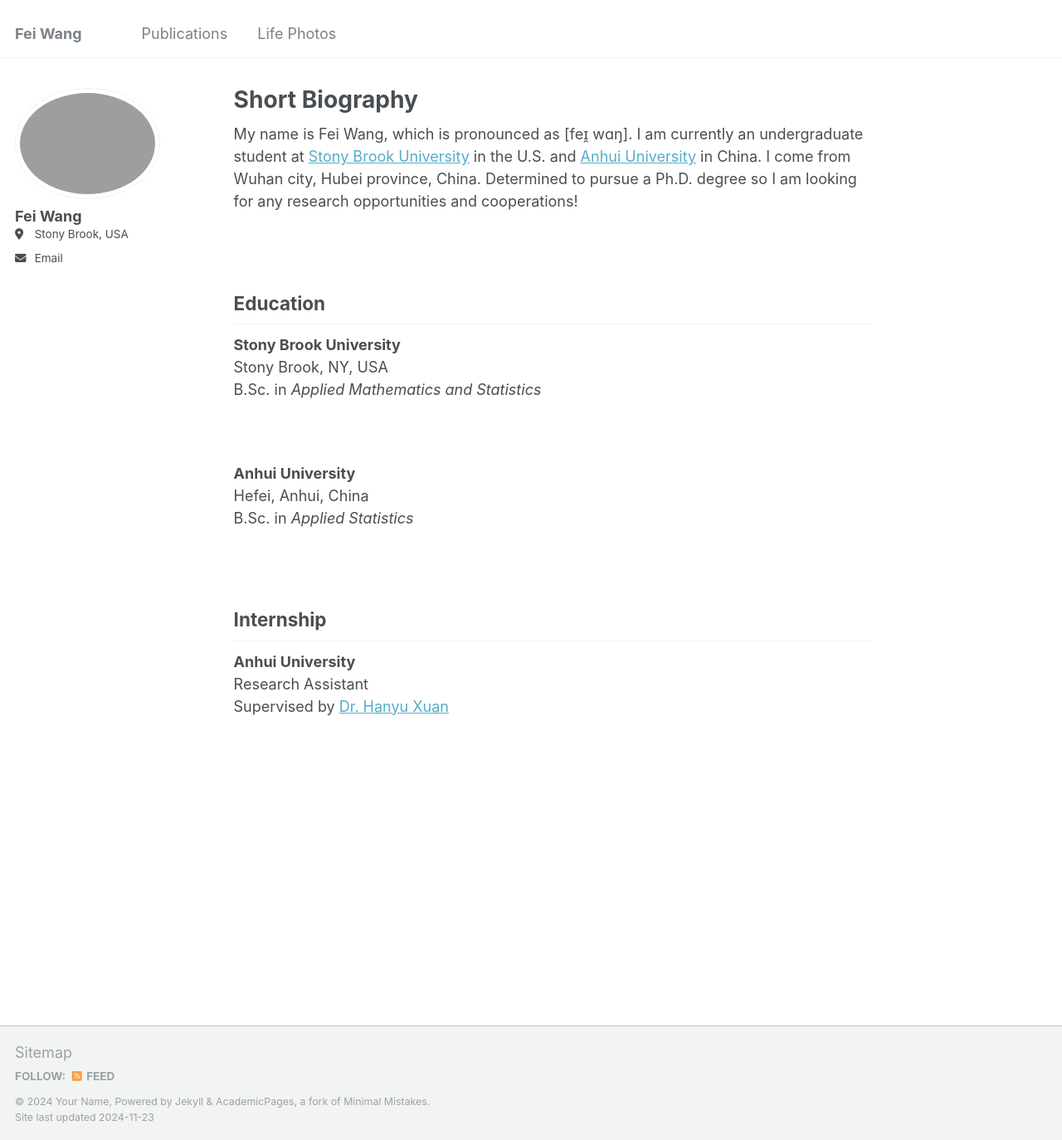
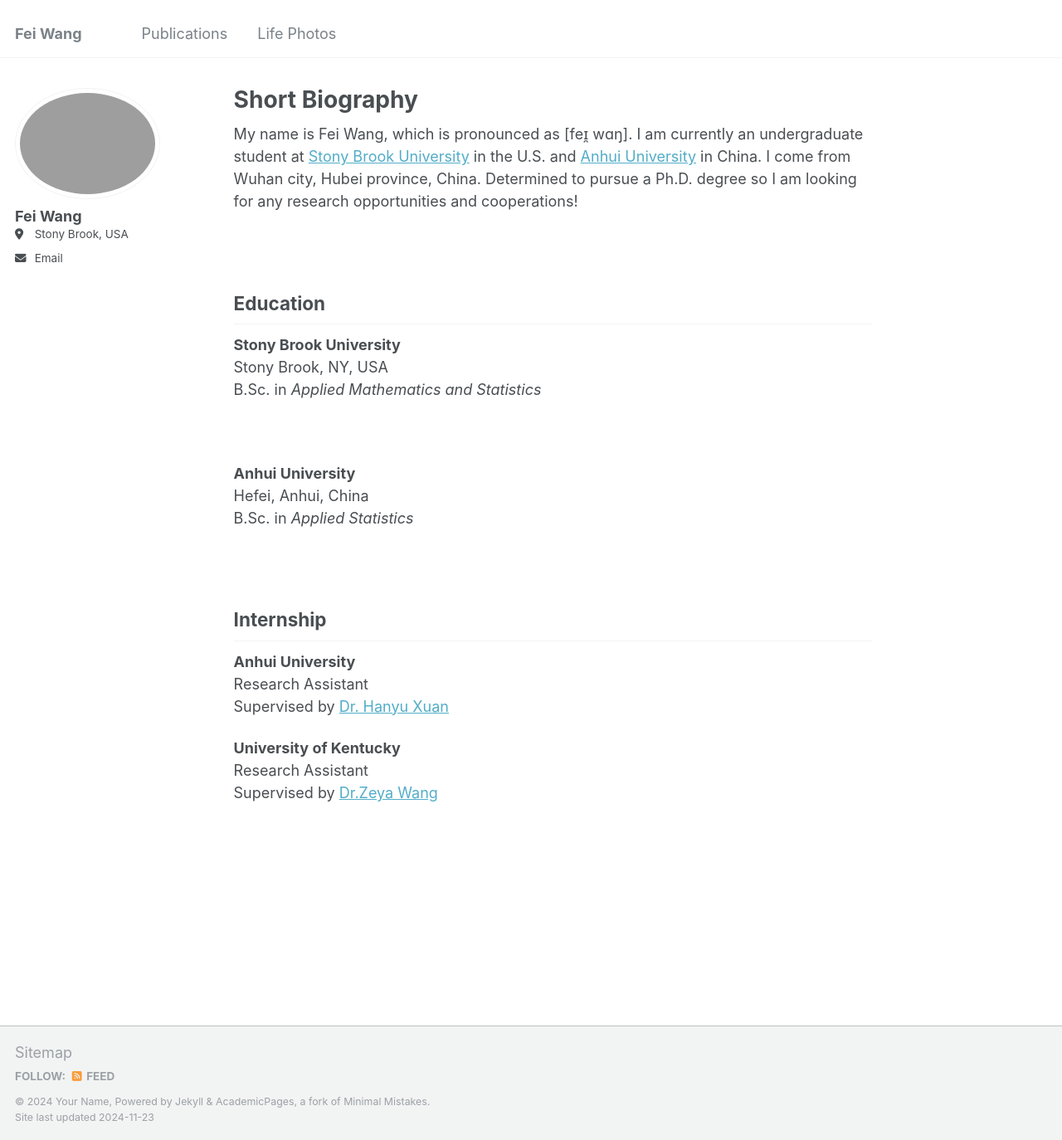
Before and after one commit to feiwang2004/feiwang2004.github.io, a Jekyll site: the page built from _pages/about.md, in a window 1280 px wide and 1374 px high. Shown: the whole window at 83% size. Built offline with Jekyll 4.4.1, drawn with Linux system fonts in a browser that asks for light colours.

Commit message:
Update about.md

```diff
--- a/_pages/about.md
+++ b/_pages/about.md
@@ -28,3 +28,7 @@ B.Sc. in *Applied Statistics*
 **Anhui University**<br>
 Research Assistant<br>
 Supervised by [Dr. Hanyu Xuan](https://xuanhanyu.github.io/)
+
+**University of Kentucky**<br>
+Research Assistant<br>
+Supervised by [Dr.Zeya Wang](https://zeyawang.github.io)
```
